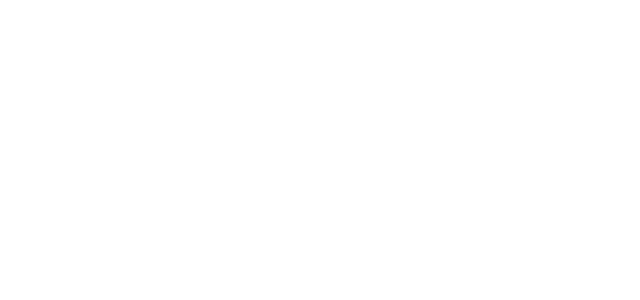
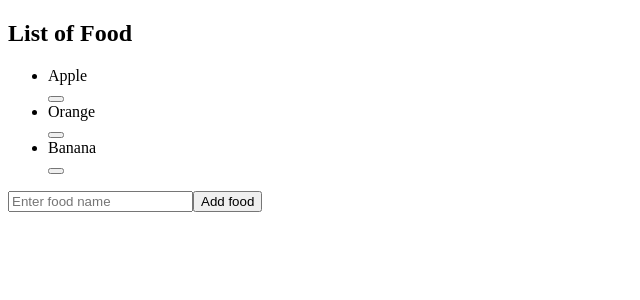
Before and after one commit to lukamrko/brocode-react-course, a React (Vite) app in the folder my-react-app/: page / in a window 1280 px wide. Shown: the top 300 px of the page, without its empty margins (0-640 px from the left). Built offline with nearby package versions, Linux system fonts and the light colour scheme.

Commit message:
LEction finish

```diff
--- a/my-react-app/src/App.jsx
+++ b/my-react-app/src/App.jsx
@@ -1,6 +1,9 @@
+import MyComponent from "./MyComponent";
+
 function App() {
 	return (
 		<>
+			<MyComponent />
 		</>
 	);
 }
--- /dev/null
+++ b/my-react-app/src/MyComponent.jsx
@@ -0,0 +1,33 @@
+import { useState } from 'react'
+
+function MyComponent() {
+    const [foods, setFoods] = useState(["Apple", "Orange", "Banana"]);
+
+    function handleAddFood() {
+        const newFood = document.getElementById("foodInput").value;
+        document.getElementById("foodInput").value = "";
+
+        setFoods(f => [...f, newFood]);
+    }
+
+    function handleRemoveFood(index) {
+        setFoods(f => f.filter((_, i) => i !== index));
+    }
+
+    return (
+        <div>
+            <h2>List of Food</h2>
+            <ul>{foods.map((food, index) =>
+                <>
+                    <li key={index}>{food}</li>
+                    <button onClick={() => handleRemoveFood(index)}></button>
+                </>
+            )}
+            </ul>
+            <input type="text" id="foodInput" placeholder="Enter food name" />
+            <button onClick={handleAddFood}>Add food</button>
+        </div>
+    );
+}
+
+export default MyComponent
```
Also changed, not shown: 1 other file (tests, documents, lock files or other folders).
